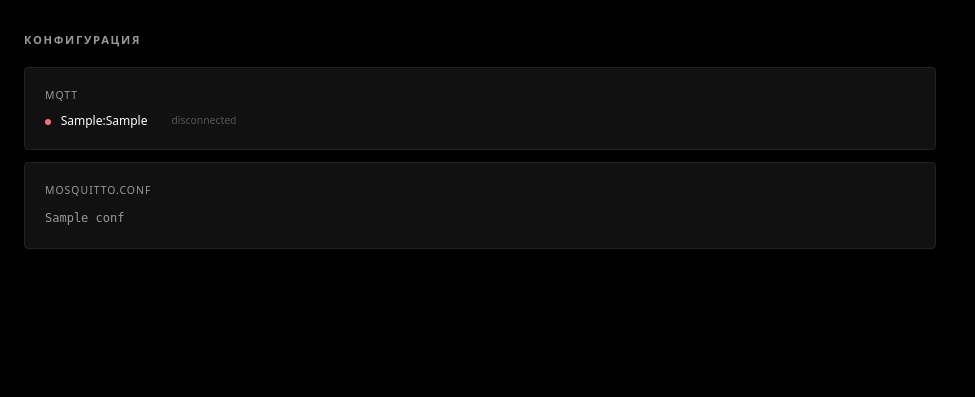
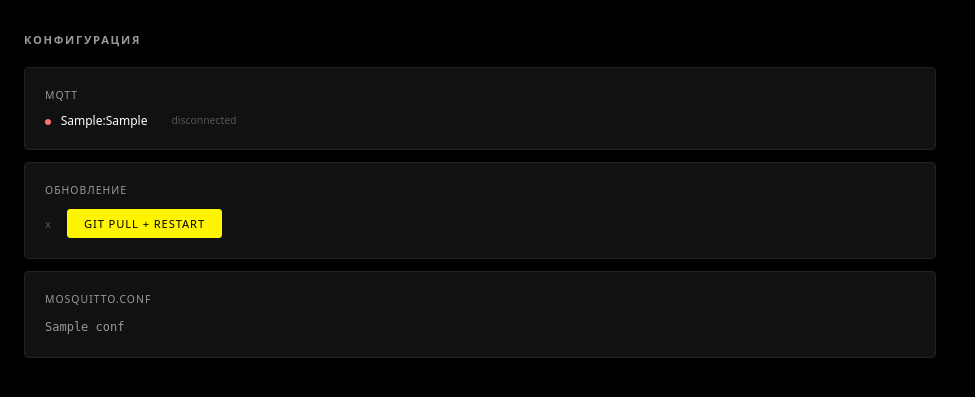
Before and after one commit to volosati-team/silno-dom-server, a FastAPI app: template web/templates/config.html in a window 1280 px wide. Shown: the part 50-447 px from the top of the page, without its empty margins (0-975 px from the left). Run offline with FastAPI, Linux system fonts and the light colour scheme; the template is opened without the code that fills it: most values are stand-ins (such as "Sample title", 1, 10 or a date in 2020).

Commit message:
feat(admin): self-update via web UI — git pull + restart triggered from /config page
- update.sh: detached script — git pull, kill services, start.sh
- POST /admin/update: auth-required, spawns update.sh detached
- Config page: shows git hash, button triggers update, auto-reloads after 12s

Co-Authored-By: Claude Sonnet 4.6 <noreply@anthropic.com>

```diff
--- a/web/app.py
+++ b/web/app.py
@@ -9,6 +9,7 @@ Run: uvicorn app:app --host 0.0.0.0 --port 8080
 import os
 import json
 import secrets
+import subprocess
 import threading
 import time
 from pathlib import Path
@@ -170,13 +171,36 @@ async def set_light(ch: int, cmd: str, request: Request):
 async def config_page(request: Request):
     _require_auth(request)
     conf_text = CONF_PATH.read_text() if CONF_PATH.exists() else "Файл не найден"
+    try:
+        git_hash = subprocess.check_output(
+            ["git", "rev-parse", "--short", "HEAD"],
+            cwd=str(CONF_PATH.parent), text=True
+        ).strip()
+    except Exception:
+        git_hash = "unknown"
     return templates.TemplateResponse(request, "config.html", {
         "conf": conf_text,
         "mqtt_ok": _mqtt_connected,
         "mqtt_host": MQTT_HOST,
         "mqtt_port": MQTT_PORT,
+        "git_hash": git_hash,
         "logged_in": True,
     })
+
+UPDATE_SCRIPT = Path(__file__).parent.parent / "update.sh"
+
+@app.post("/admin/update")
+async def admin_update(request: Request):
+    _require_auth(request)
+    if not UPDATE_SCRIPT.exists():
+        raise HTTPException(500, "update.sh not found")
+    subprocess.Popen(
+        ["bash", str(UPDATE_SCRIPT)],
+        start_new_session=True,
+        stdout=subprocess.DEVNULL,
+        stderr=subprocess.DEVNULL,
+    )
+    return JSONResponse({"status": "started"})
 
 @app.get("/log", response_class=HTMLResponse)
 async def log_page(request: Request):
--- a/web/templates/config.html
+++ b/web/templates/config.html
@@ -17,8 +17,40 @@
   </div>
 </div>
 
+<div class="card" style="margin-bottom:12px">
+  <div style="font-size:.65rem;letter-spacing:.1em;text-transform:uppercase;color:var(--text2);margin-bottom:12px">Обновление</div>
+  <div style="display:flex;align-items:center;gap:16px;flex-wrap:wrap">
+    <span style="font-size:.7rem;color:var(--text3)">{{ git_hash }}</span>
+    <button id="upd-btn" class="btn on" style="padding:6px 16px" onclick="doUpdate()">git pull + restart</button>
+    <span id="upd-status" style="font-size:.7rem;color:var(--text3)"></span>
+  </div>
+</div>
+
 <div class="card">
   <div style="font-size:.65rem;letter-spacing:.1em;text-transform:uppercase;color:var(--text2);margin-bottom:12px">mosquitto.conf</div>
   <pre>{{ conf }}</pre>
 </div>
+
+<script>
+async function doUpdate() {
+  const btn = document.getElementById('upd-btn');
+  const st = document.getElementById('upd-status');
+  btn.disabled = true;
+  btn.textContent = '...';
+  st.textContent = 'запускаем обновление';
+  try {
+    const r = await fetch('/admin/update', {method:'POST'});
+    if (r.ok) {
+      st.textContent = 'обновление запущено — сервер перезапустится через ~10 сек';
+      setTimeout(() => { st.textContent = 'перезагружаем...'; location.reload(); }, 12000);
+    } else {
+      st.textContent = 'ошибка: ' + r.status;
+      btn.disabled = false; btn.textContent = 'git pull + restart';
+    }
+  } catch(e) {
+    st.textContent = 'ошибка связи';
+    btn.disabled = false; btn.textContent = 'git pull + restart';
+  }
+}
+</script>
 {% endblock %}
```
Also changed, not shown: 1 other file.
